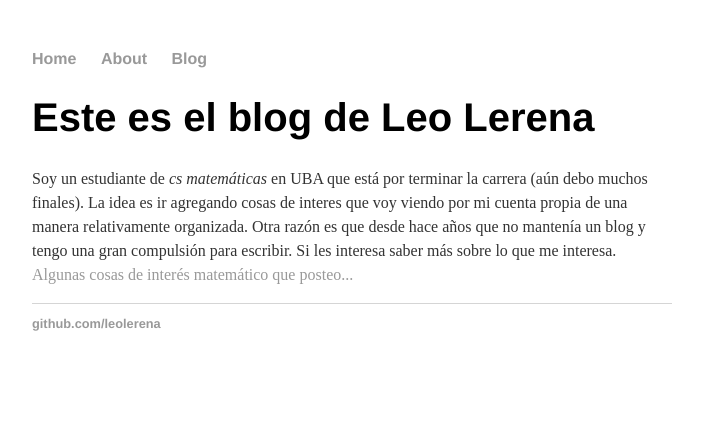
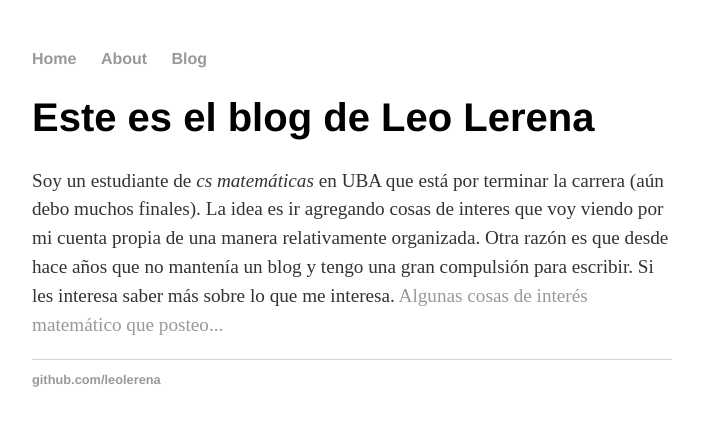
Before and after one commit to leolerena/leolerena.github.io, a Jekyll site: the page built from index.html, in a window 1280 px wide. Shown: the top 426 px of the page, without its empty margins (288-991 px from the left). Built offline with Jekyll 4.4.1, drawn with Linux system fonts in a browser that asks for light colours.

Commit message:
Update main.css

```diff
--- a/css/main.css
+++ b/css/main.css
@@ -24,7 +24,7 @@ h1 {
     font-family:'Helvetica', 'Arial', 'Sans-Serif';
 }
 p {
-    font-size: 1.00em;
+    font-size: 1.20em;
     line-height: 1.5em;
     color: #333;
 }
@@ -35,7 +35,7 @@ footer {
 
 ul.posts {
     margin: 50px auto 60px;
-    font-size: 0.9em;
+    font-size: 1.3em;
 }
 
 ul.posts li {
```
